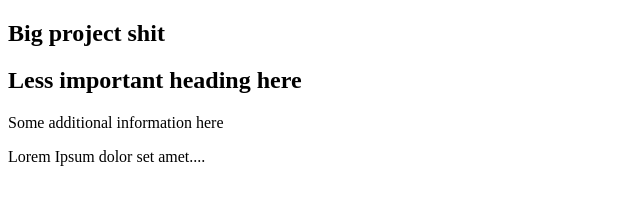
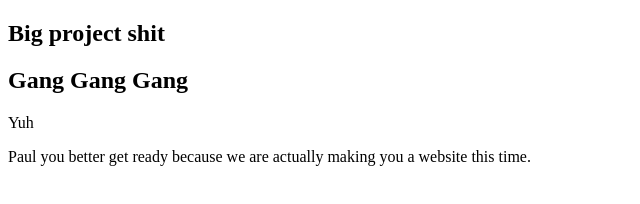
Before and after one commit to gg104/scott_jeremy_project, a plain HTML site: page test.html in a window 1280 px wide. Shown: the whole page, without its empty margins (0-640 px from the left). Drawn offline with Linux system fonts and the light colour scheme.

Commit message:
Update test.html

```diff
--- a/test.html
+++ b/test.html
@@ -2,8 +2,8 @@
 <article>
   <header>
     <h1> Big project shit </h1>
-    <h2>Less important heading here</h2>
-    <p>Some additional information here</p>
+    <h2>Gang Gang Gang</h2>
+    <p>Yuh</p>
   </header>
-  <p>Lorem Ipsum dolor set amet....</p>
+  <p>Paul you better get ready because we are actually making you a website this time.</p>
 </article>
```
